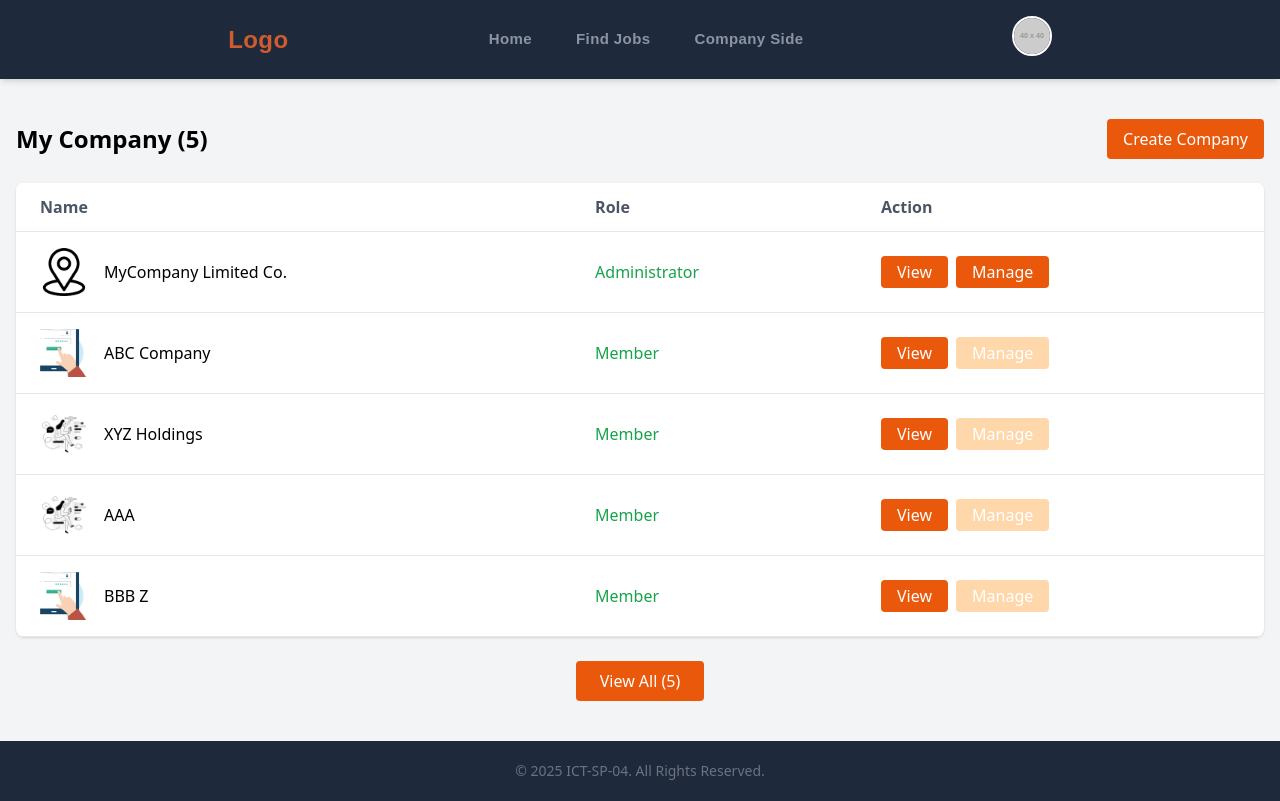
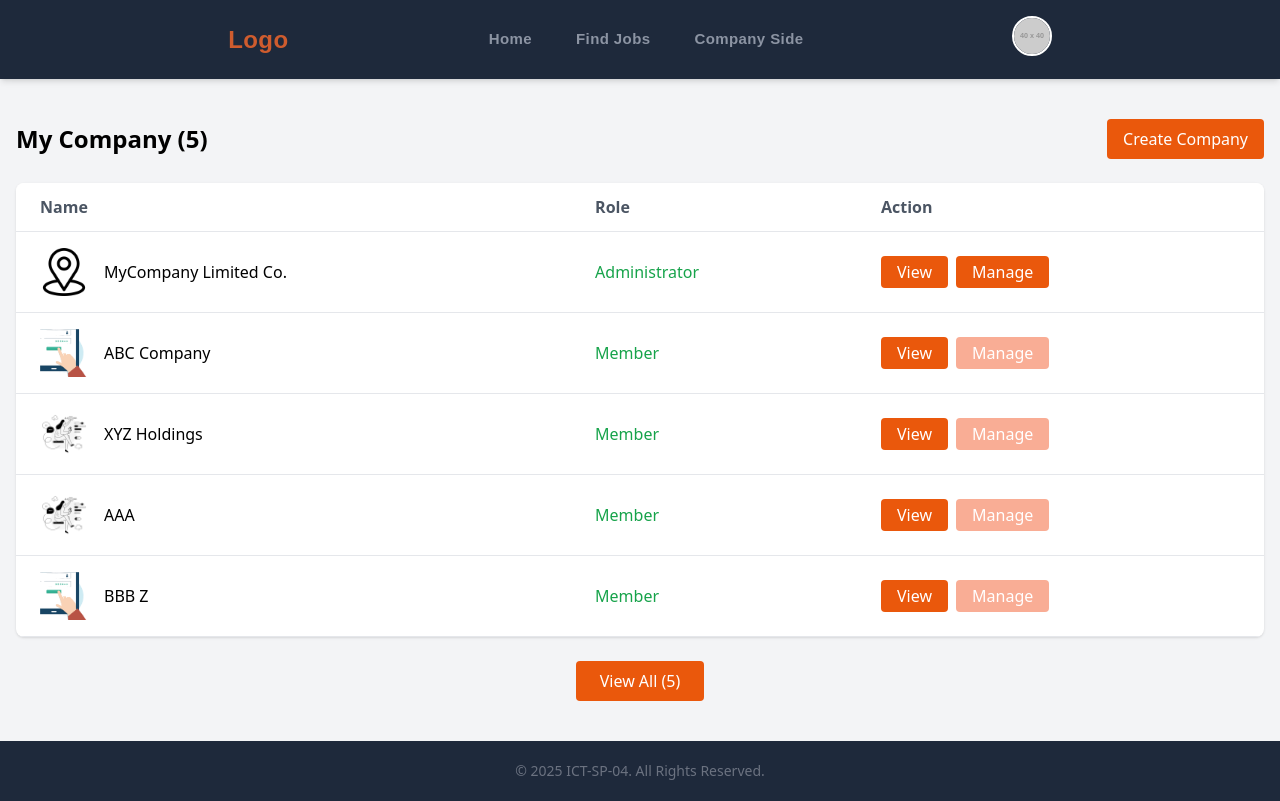
Before and after one commit to theekhaR/SP-2024, a React (Vite) app in the folder react-frontend/: page /Company in a window 1280 px wide. Built offline with nearby package versions, Linux system fonts and the light colour scheme.

Commit message:
modified:   react-frontend/src/pages/Company.jsx

```diff
--- a/react-frontend/src/pages/Company.jsx
+++ b/react-frontend/src/pages/Company.jsx
@@ -43,7 +43,7 @@ function Company() {
       <Lnavbar />
       <div className="max-w-7xl mx-auto py-10 px-4">
         <div className="flex justify-between items-center mb-6">
-          <h2 className="text-2xl font-semibold">
+          <h2 className="text-2xl font-bold">
             My Company ({companies.length})
           </h2>
           <button className="bg-orange-600 px-4 py-2 rounded hover:bg-orange-600">
@@ -69,7 +69,7 @@ function Company() {
                     <img
                       src={company.image_url}
                       alt={company.name}
-                      className="h-12 w-12 object-contain"
+                      className="font-semibold h-12 w-12 object-contain"
                     />
                     <span>{company.name}</span>
                   </td>
@@ -86,7 +86,7 @@ function Company() {
                       className={`px-4 py-1 rounded ${
                         company.role === "Administrator"
                           ? "bg-orange-600 text-white hover:bg-orange-700"
-                          : "bg-orange-200 text-white cursor-not-allowed"
+                          : "bg-[#F9AD95] text-white cursor-not-allowed"
                       }`}
                       disabled={company.role !== "Administrator"}
                     >
```
